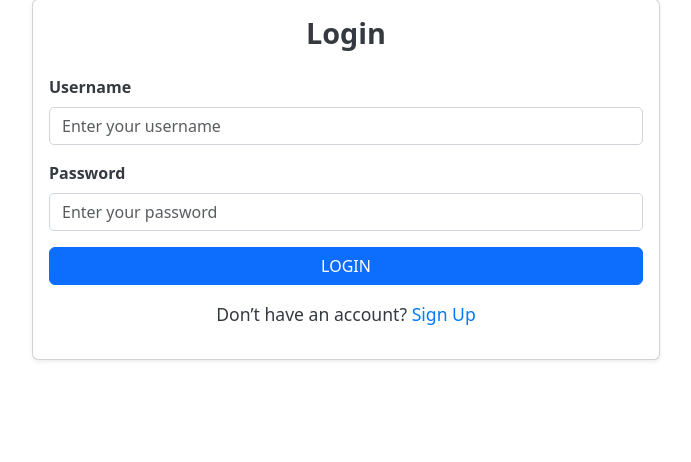
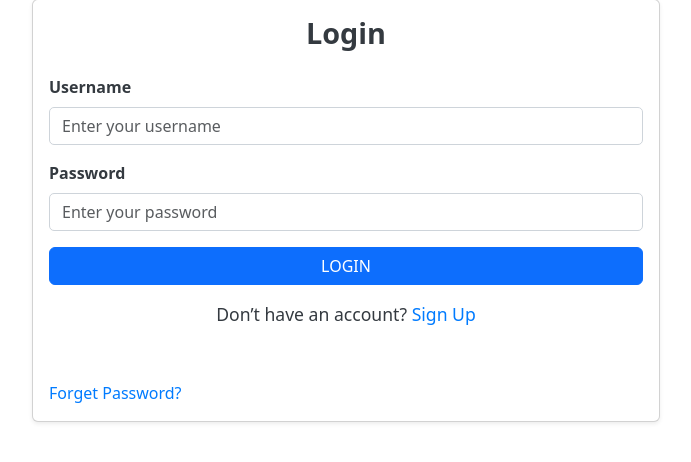
Before and after one commit to PatrykBal/ucd_pa_django_proj, a Django app: page /login/ in a window 1280 px wide. Shown: the part 115-577 px from the top of the page, without its empty margins (294-985 px from the left). Run offline with Django 5.2, Linux system fonts and the light colour scheme; some libraries are stand-ins or nearby versions.

Commit message:
tried adding welcome emails and reset password emails but keep getting certificate verify failed

```diff
--- a/myproject/urls.py
+++ b/myproject/urls.py
@@ -3,12 +3,25 @@ from django.urls import path, include
 from django.conf import settings
 from django.conf.urls.static import static
 
+from django.contrib.auth import views as auth_views
 
 
 urlpatterns = [
     path('admin/', admin.site.urls),
     path('projects/', include('projects.urls')),
     path('', include('users.urls')),
+
+    path('reset_password/', auth_views.PasswordResetView.as_view(),
+          name="reset_password"),
+
+    path('reset_password_sent/', auth_views.PasswordResetDoneView.as_view(),
+         name="password_reset_done"),
+
+    path('reset/<uidb64>/<token>/', auth_views.PasswordResetConfirmView.as_view(),
+         name="password_reset_confirm"),
+
+    path('reset_password_complete/', auth_views.PasswordResetCompleteView.as_view(),
+         name="password_reset_complete"),
 ]
 
 
--- /dev/null
+++ b/requirements.txt
@@ -0,0 +1,5 @@
+asgiref==3.8.1
+Django==5.1.4
+pillow==11.0.0
+sqlparse==0.5.2
+whitenoise==6.8.2
--- a/users/templates/users/login_register.html
+++ b/users/templates/users/login_register.html
@@ -61,6 +61,10 @@
                     <p class="mt-3 text-center">
                         Don’t have an account? <a href="{% url 'register' %}">Sign Up</a>
                     </p>
+                    <div class="auth-actions">
+                        <input class="btn" type="submit" value="" />
+                        <a href="{% url 'reset_password' %}">Forget Password?</a>
+                    </div>
                 </div>
             </div>
         </div>
```
Also changed, not shown: myproject/settings.py (+12 -0 lines), users/signals.py (+15 -0 lines), db.sqlite3.
